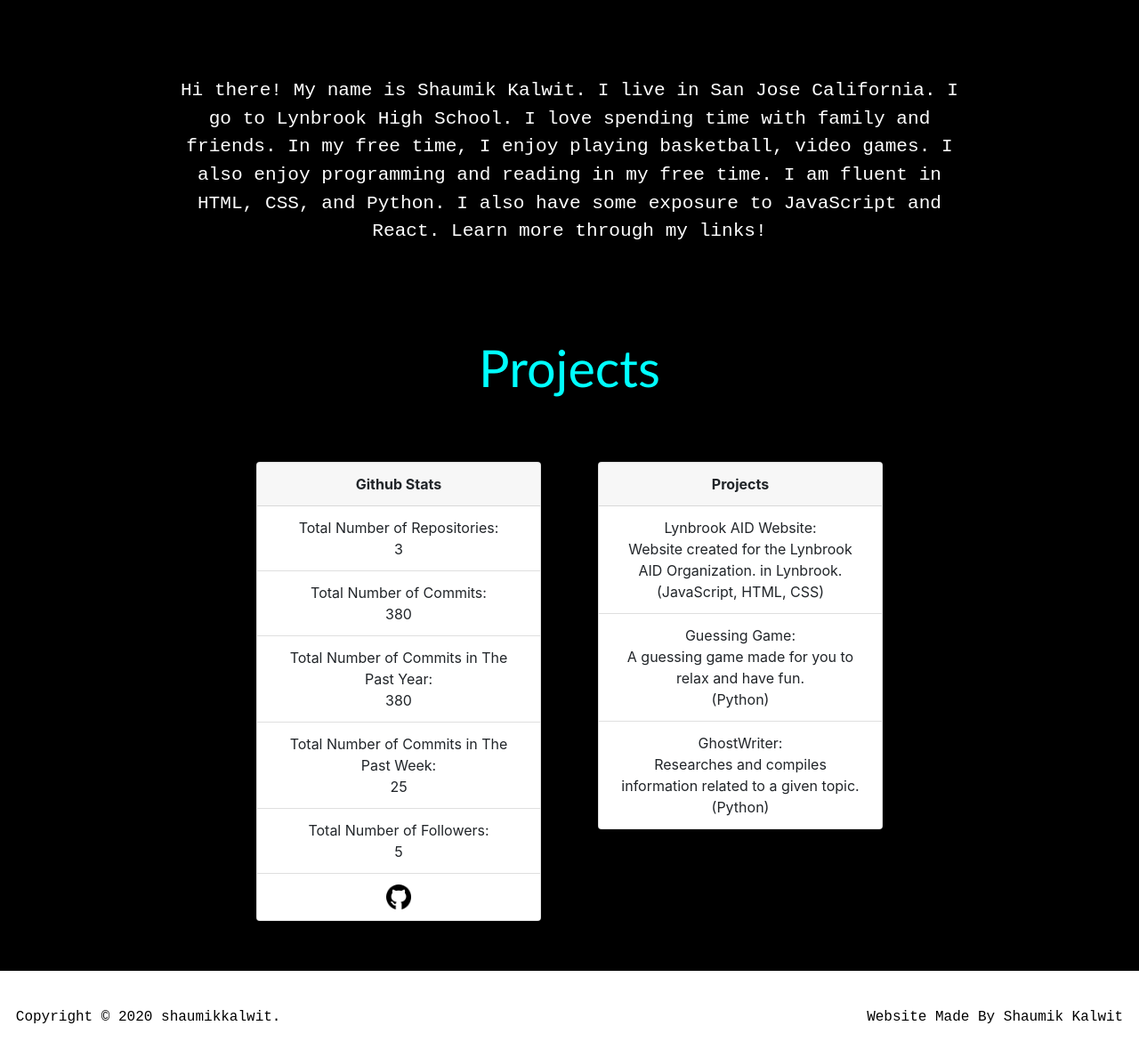
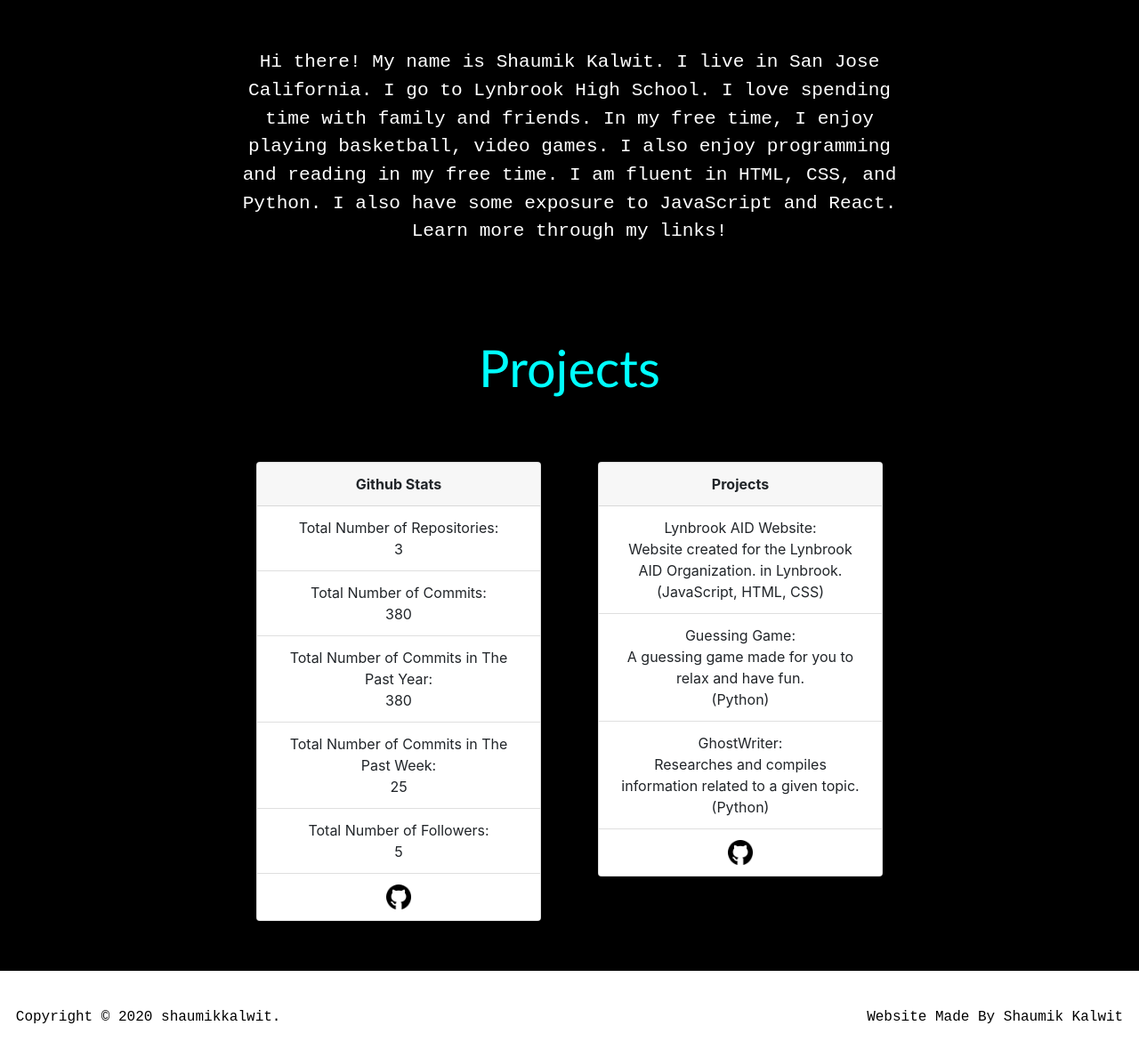
Before and after one commit to shaumikkalwit/shaumikkalwit.github.io, a React (Create React App) app in the folder frontend/: page / in a window 1280 px wide. Shown: the part 1348-2519 px from the top of the page at 89% size. Built offline with nearby package versions, Linux system fonts and the light colour scheme; no server answers.

Commit message:
made padding underneath cards and change about text font size

```diff
--- a/frontend/src/App.js
+++ b/frontend/src/App.js
@@ -6,6 +6,7 @@ import Flexbox from './components/Flexbox';
 import Section from './components/Section';
 import ProjectsSection from './components/ProjectsSection';
 import CardFlexbox from './components/CardFlexbox';
+import CardStyled from './components/CardStyled';
 import LandingPage from './components/LandingPage';
 import HomeTitle from './components/HomeTitle';
 import Scroll from './components/Scroll';
@@ -82,6 +83,7 @@ class App extends React.Component {
         <Title>Projects</Title>
 
         <CardFlexbox>
+        <CardStyled>
         <Card style={{ width: '20rem' }}>
           <Card.Header><b>Github Stats</b></Card.Header>
           <ListGroup variant="flush">
@@ -93,8 +95,9 @@ class App extends React.Component {
             <ListGroup.Item><a href="https://github.com/shaumikkalwit"><ImgLinksG src={Github}/></a></ListGroup.Item>
           </ListGroup>
         </Card>
+        </CardStyled>
 
-
+        <CardStyled>
         <Card style={{ width: '20rem' }}>
           <Card.Header><b>Projects</b></Card.Header>
           <ListGroup variant="flush">
@@ -106,8 +109,11 @@ class App extends React.Component {
 
             <ListGroup.Item>GhostWriter: <br></br>Researches and compiles information related to a given topic.
              <br></br>(Python)</ListGroup.Item>
+
+             <ListGroup.Item><a href="https://github.com/shaumikkalwit"><ImgLinksG src={Github}/></a></ListGroup.Item>
           </ListGroup>
         </Card>
+        </CardStyled>
         </CardFlexbox>
 
        </ProjectsSection>
--- a/frontend/src/components/AboutText.js
+++ b/frontend/src/components/AboutText.js
@@ -6,13 +6,13 @@ const AboutText = styled.p`
 
 		font-size: 1.65vw;
 
-		padding-left: 15vw;
-  		padding-right: 15vw;
+		padding-left: 20vw;
+  		padding-right: 20vw;
 	}
 
 	color: white;
 
-	font-size: 4.75vw;
+	font-size: 5vw;
 
 	padding-right: 10px;
 	padding-left: 10px;
--- a/frontend/src/components/CardFlexbox.js
+++ b/frontend/src/components/CardFlexbox.js
@@ -20,7 +20,7 @@ const Container = styled.div`
 
 	display: flex;
 	flex-direction: column;
-	justify-content: space-between;
+	justify-content: space-around;
 	align-items: center;
 	text-align: center;
 
--- /dev/null
+++ b/frontend/src/components/CardStyled.js
@@ -0,0 +1,26 @@
+import React from 'react';
+import styled from 'styled-components';
+
+const Container = styled.div`
+
+  	@media (min-width: 992px) {
+
+  		padding: 0;
+
+  	}
+
+  	padding-bottom: 56px;
+
+`;
+
+class CardStyled extends React.Component {
+	render() {
+		return (
+			<Container>
+				{this.props.children}
+			</Container>
+		);
+	}
+}
+
+export default CardStyled;
--- a/frontend/src/components/ProjectsSection.js
+++ b/frontend/src/components/ProjectsSection.js
@@ -5,10 +5,11 @@ const Container = styled.div`
 
   	@media (min-width: 992px) {
 
+  		padding-bottom: 56px;
+
   	}
 
   	padding-top: 56px;
-  	padding-bottom: 56px;
 
   	width: 100vw;
 	height: auto;
```
